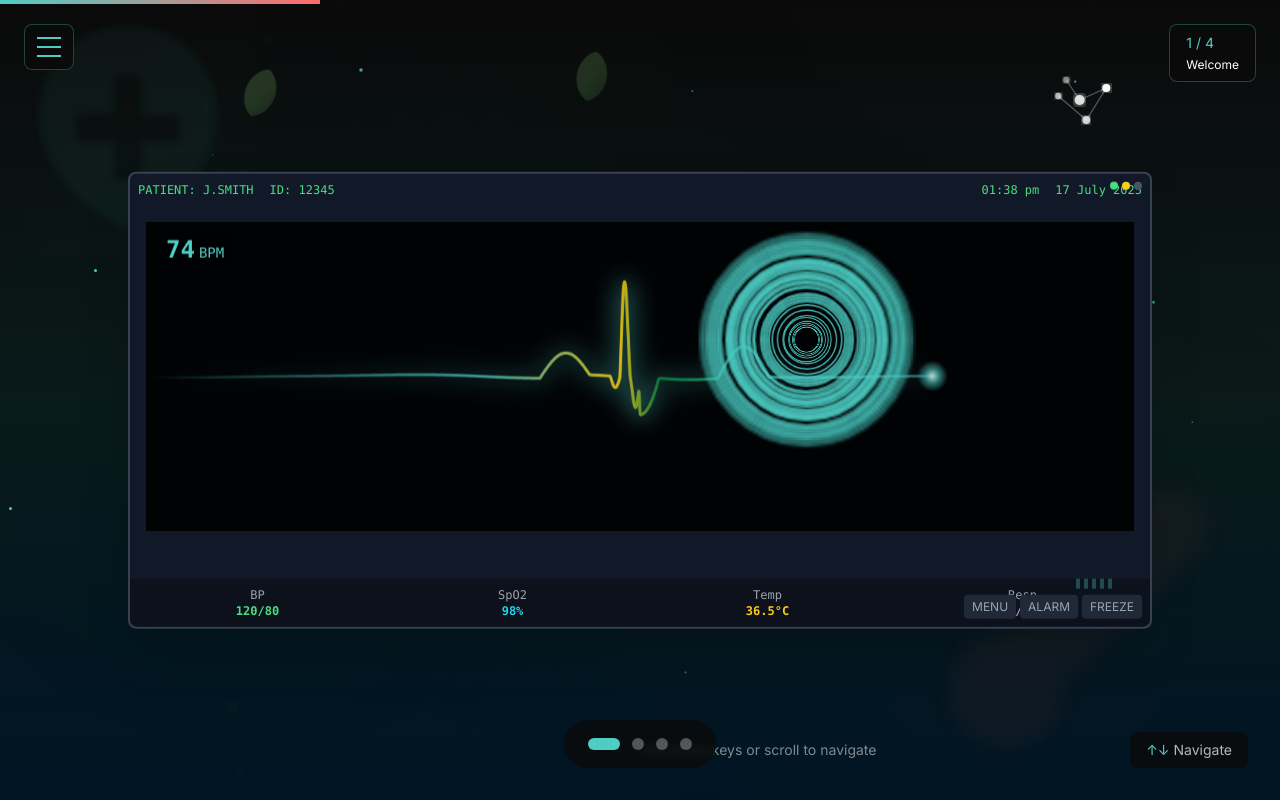
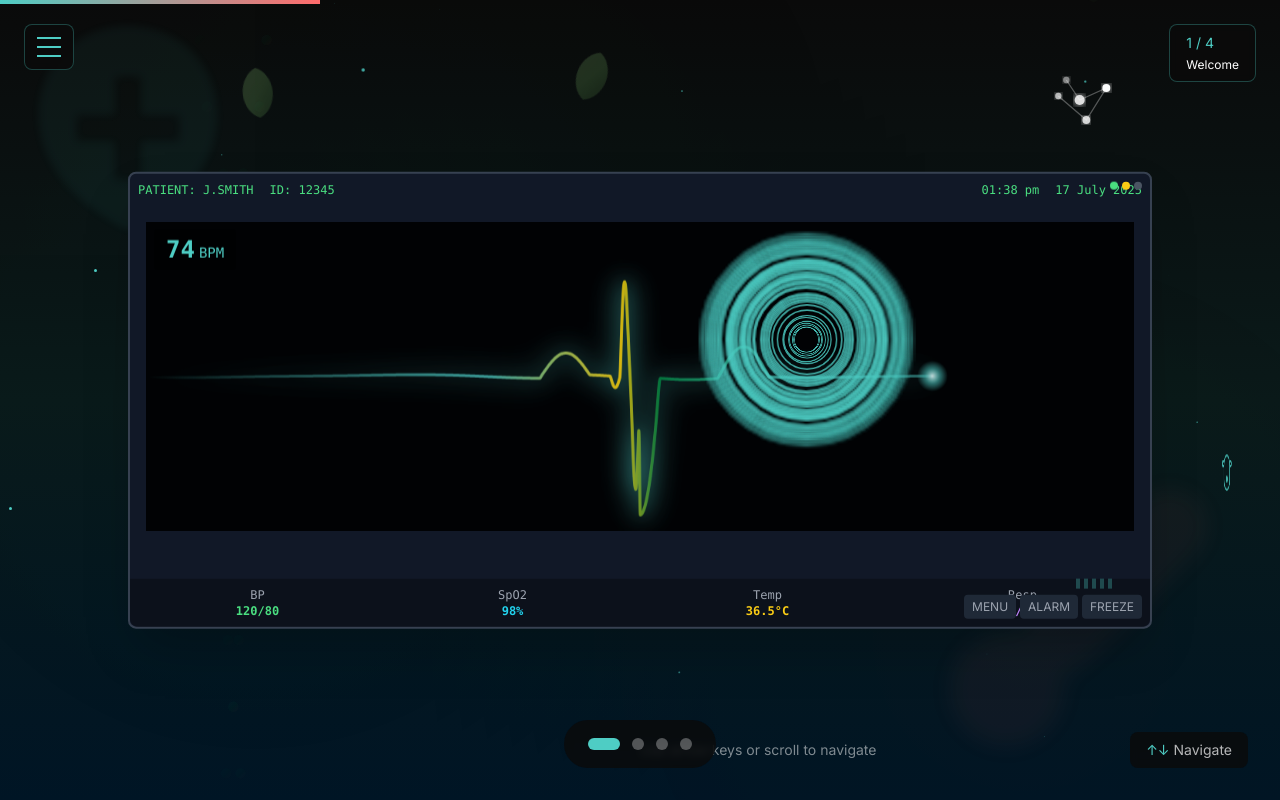
Before and after one commit to lolchubbylol/balmain-farewell, a Next.js app: page / in a window 1280 px wide. Built offline with nearby package versions, Linux system fonts and the light colour scheme.

Commit message:
Revert "Fix EKG S-wave amplitude and remove flickering medical symbols"
This reverts commit 4b721dd43e363b8ef8c17e16389b39f0cb626cc2.

```diff
--- a/components/VisualHero.tsx
+++ b/components/VisualHero.tsx
@@ -3,26 +3,11 @@
 import { useEffect, useRef, useState, memo, useCallback } from 'react';
 import { motion, AnimatePresence, useSpring, useTransform, useMotionValue } from 'framer-motion';
 
-// Medical symbol component with smooth continuous animation
+// Medical symbol component with 3D rotation
 const MedicalSymbol = memo(({ type, delay = 0, x = 0, y = 0 }: { type: 'stethoscope' | 'pill' | 'syringe' | 'thermometer' | 'cross'; delay?: number; x?: number; y?: number }) => {
-  const [progress, setProgress] = useState(0);
-
-  useEffect(() => {
-    const duration = 15000 + Math.random() * 5000;
-    const startTime = Date.now() + delay * 1000;
-    let animationId: number;
-
-    const animate = () => {
-      const now = Date.now();
-      const elapsed = now - startTime;
-      const t = (elapsed % duration) / duration;
-      setProgress(t);
-      animationId = requestAnimationFrame(animate);
-    };
-
-    animationId = requestAnimationFrame(animate);
-    return () => cancelAnimationFrame(animationId);
-  }, [delay]);
+  const motionValue = useMotionValue(0);
+  const springValue = useSpring(motionValue, { stiffness: 100, damping: 30 });
+  const rotateY = useTransform(springValue, [0, 1], [0, 360]);
 
   const symbols = {
     stethoscope: (
@@ -61,31 +46,41 @@ const MedicalSymbol = memo(({ type, delay = 0, x = 0, y = 0 }: { type: 'stethosc
     )
   };
 
-  // Calculate smooth positions based on progress
-  const currentY = y + Math.sin(progress * Math.PI * 2) * 30 - progress * 200;
-  const currentX = x + Math.sin(progress * Math.PI * 4) * 20;
-  const currentScale = 0.8 + Math.sin(progress * Math.PI * 6) * 0.2;
-  const currentOpacity = Math.max(0, Math.min(1, 0.5 + Math.sin(progress * Math.PI * 3) * 0.3 - progress * 0.5));
-  const currentRotation = progress * 360;
-
-  // Reset when symbol goes off screen
-  if (currentY < -50) {
-    return null;
-  }
-
   return (
-    <div
+    <motion.div
       className="absolute pointer-events-none"
+      initial={{
+        y,
+        x,
+        scale: 0,
+        opacity: 0
+      }}
+      animate={{
+        y: [y, y - 50, y - 40, y + 30, y + 20, y],
+        x: [x, x + 20, x + 15, x - 20, x - 15, x],
+        scale: [0, 1.2, 1.1, 1, 1, 1],
+        opacity: [0, 0.8, 1, 1, 0.8, 0],
+        rotateY: [0, 120, 240, 360]
+      }}
+      transition={{
+        duration: 15 + Math.random() * 5,
+        delay,
+        repeat: Infinity,
+        repeatDelay: Math.random() * 3,
+        ease: "easeInOut"
+      }}
       style={{
-        transform: `translate3d(${currentX}px, ${currentY}px, 0) scale(${currentScale}) rotate(${currentRotation}deg)`,
-        opacity: currentOpacity,
         perspective: 1000,
-        transformStyle: 'preserve-3d',
-        willChange: 'transform, opacity'
+        transformStyle: 'preserve-3d'
       }}
     >
-      {symbols[type]}
-    </div>
+      <motion.div
+        style={{ rotateY }}
+        className="transform-gpu"
+      >
+        {symbols[type]}
+      </motion.div>
+    </motion.div>
   );
 });
 
@@ -548,12 +543,12 @@ export default function VisualHero() {
       } else if (t >= 0.49 && t < 0.5) {
         // S wave (sharp dip)
         const localT = (t - 0.49) / 0.01;
-        y = centerY + Math.sin(localT * Math.PI) * 50 * Math.pow(localT, 0.3);
+        y = centerY + Math.sin(localT * Math.PI) * 180 * Math.pow(localT, 0.3);
       } else if (t >= 0.5 && t < 0.52) {
         // Return to baseline
         const localT = (t - 0.5) / 0.02;
         const baselineY = centerY + Math.sin(t * 20) * 2;
-        const sWaveEndY = centerY + 50;
+        const sWaveEndY = centerY + 180;
         y = sWaveEndY + (baselineY - sWaveEndY) * Math.pow(localT, 2);
       } else if (t >= 0.52 && t < 0.58) {
         // ST segment
@@ -696,6 +691,7 @@ export default function VisualHero() {
 
   const isMobile = windowWidth <= 768;
   const leafCount = isMobile ? 8 : 20; // Reduce leaves on mobile
+  const medicalSymbolCount = isMobile ? 5 : 12;
 
   // Get current date/time
   const currentDate = new Date();
@@ -771,7 +767,21 @@ export default function VisualHero() {
         ))}
       </div>
 
-      {/* Medical symbols removed to fix flickering */}
+      {/* Floating Medical Symbols */}
+      <div className="absolute inset-0 pointer-events-none">
+        {[...Array(medicalSymbolCount)].map((_, i) => {
+          const types: Array<'stethoscope' | 'pill' | 'syringe' | 'thermometer' | 'cross'> = ['stethoscope', 'pill', 'syringe', 'thermometer', 'cross'];
+          return (
+            <MedicalSymbol
+              key={`med-${i}`}
+              type={types[i % types.length]}
+              delay={i * 2}
+              x={Math.random() * windowWidth}
+              y={Math.random() * windowHeight}
+            />
+          );
+        })}
+      </div>
 
       {/* Medical Monitor Frame */}
       <div
```
